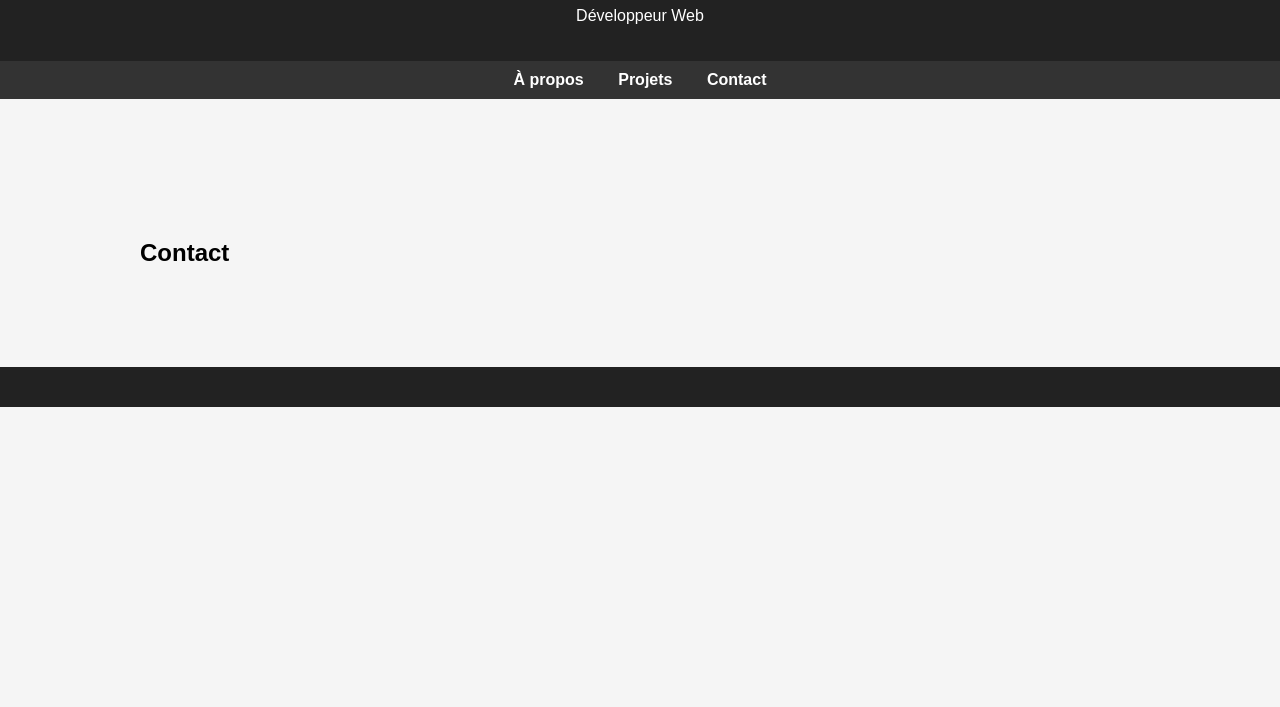
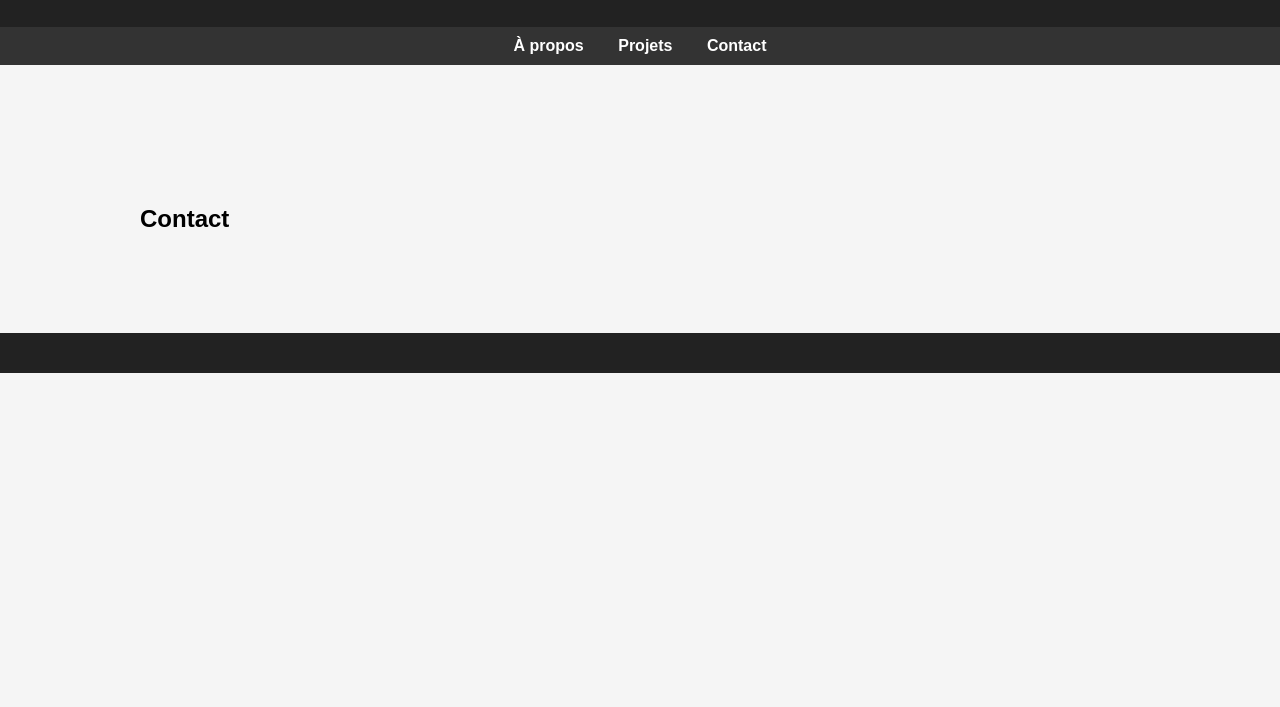
Before and after one commit to tevGit/website, a plain HTML site: page index.html in a window 1280 px wide. Shown: the part 93-800 px from the top of the page. Drawn offline with Linux system fonts and the light colour scheme.

Commit message:
Update index.html

```diff
--- a/index.html
+++ b/index.html
@@ -66,7 +66,6 @@ footer{
 
 <header>
 <h1>Mon Portfolio</h1>
-<p>Développeur Web</p>
 </header>
 
 <nav>
```
